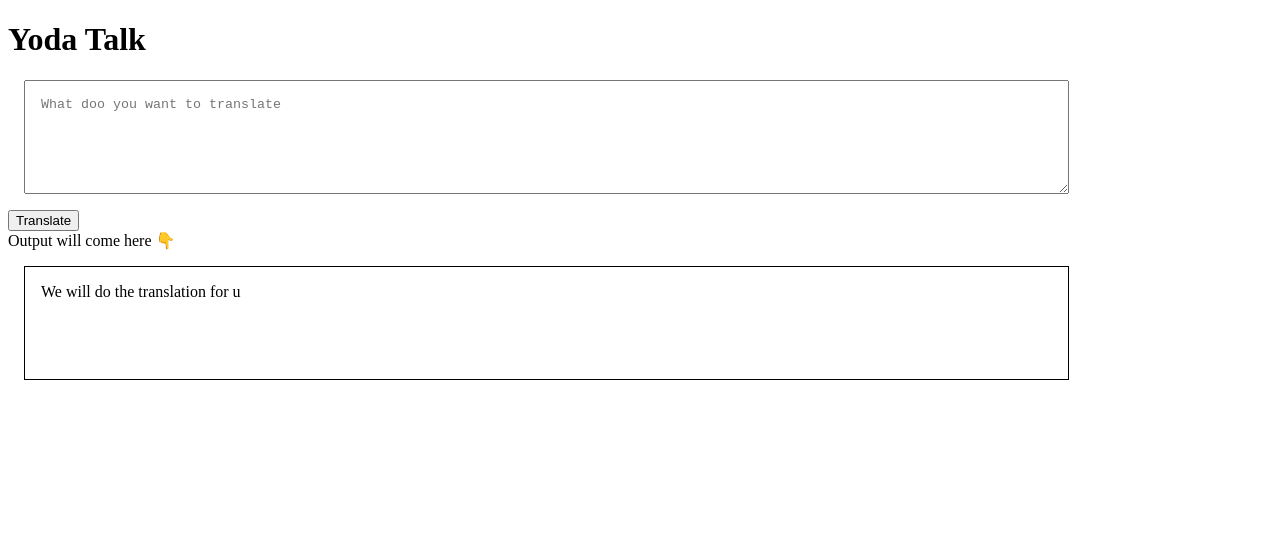
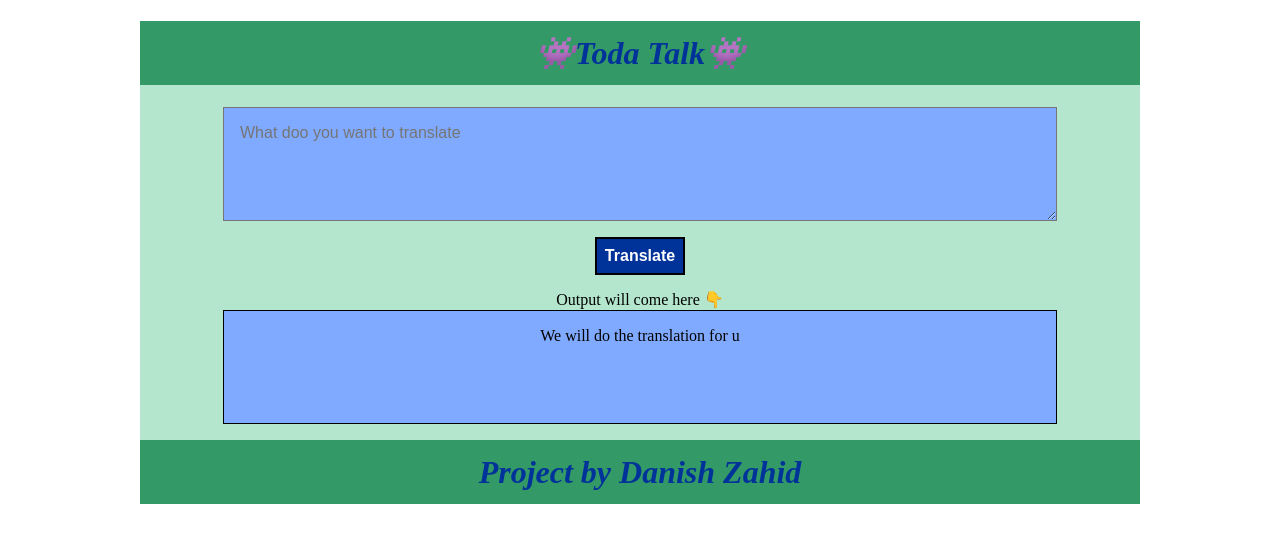
Before and after one commit to danishzahid/Fun-Translation-App, a plain HTML site: page index.html in a window 1280 px wide. Drawn offline with nearby package versions, Linux system fonts and the light colour scheme.

Commit message:
added css: style.css

```diff
--- a/index.html
+++ b/index.html
@@ -4,31 +4,39 @@
     <meta charset="UTF-8">
     <meta http-equiv="X-UA-Compatible" content="IE=edge">
     <meta name="viewport" content="width=device-width, initial-scale=1.0">
+    <link rel="stylesheet" href="https://cdnjs.cloudflare.com/ajax/libs/normalize/7.0.0/normalize.min.css">
+    <link rel="stylesheet" href="style.css">
     <title>Yoda Speak</title>
     <style>
         textarea{
             width: 80%;
             height: 10vh;
             display: block;
-            margin: 1rem;
+            margin: auto;
             padding: 1rem;
+            background-color: #80aaff;
         }
 
         #output{
             border: 1px solid black;
             height: 10vh;
             width: 80%;
-            margin: 1rem;
+            margin: auto;
+            margin-bottom: 1rem;
             padding: 1rem;
+            background-color: #80aaff;
         }
     </style>
 </head>
 <body>
-    <h1>Yoda Talk</h1>
-    <textarea id="txt-input" placeholder="What doo you want to translate"></textarea>
-    <button id="btn-translate">Translate</button>
-    <div>Output will come here 👇</div>
-    <div id="output">We will do the translation for u</div>
+    <div class="container">
+        <h1>👾Toda Talk👾</h1>
+        <textarea id="txt-input" placeholder="What doo you want to translate"></textarea>
+        <button id="btn-translate">Translate</button>
+        <div>Output will come here 👇</div>
+        <div id="output">We will do the translation for u</div>
+        <footer>Project by <a href="clbydanish.netlify.app">Danish Zahid</a> </footer>
+        </div>
 
 
 
--- /dev/null
+++ b/style.css
@@ -0,0 +1,50 @@
+h1 {
+    background-color:  #339966;
+    font-size: xx-large;
+    font-weight: bold;
+    font-style: italic;
+    text-align: center;
+    line-height: 200%;
+    color: #003399;
+}
+
+footer {
+    background-color: #339966;
+    font-size: xx-large;
+    font-weight: bold;
+    font-style: italic;
+    text-align: center;
+    line-height: 200%;
+    color: #003399;
+}
+
+a {
+    text-decoration: none;
+    color: #003399;
+
+}
+
+a:hover {
+    color: white;
+}
+
+#btn-translate {
+    margin: 1rem;
+    border: 2px solid black;
+    padding: 0.5rem;
+    background-color: #003399;
+    color: white;
+    font-weight: bold;
+}
+#btn-translate:hover{
+    color: black;
+    background-color: #003399;
+    border: 2px solid white;
+}
+
+.container {
+    max-width: 1000px;
+    text-align: center;
+    margin: auto;
+    background-color:   #b3e6cc;
+}
```
